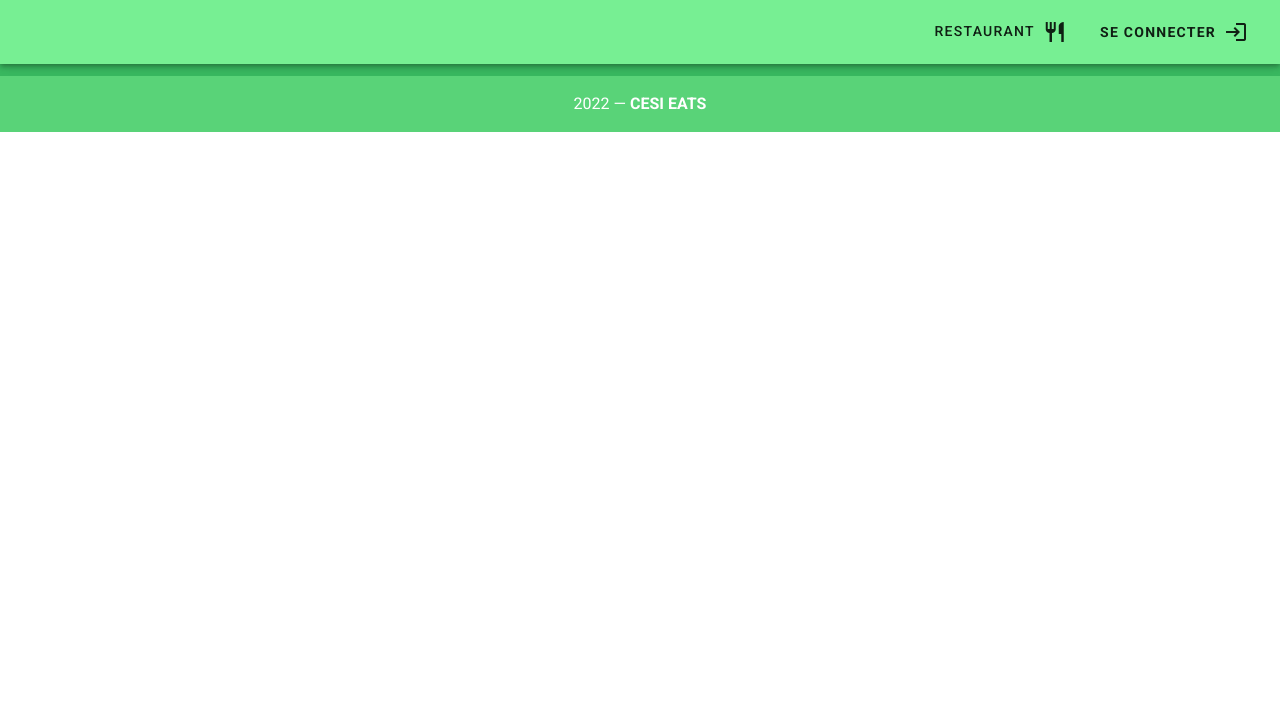
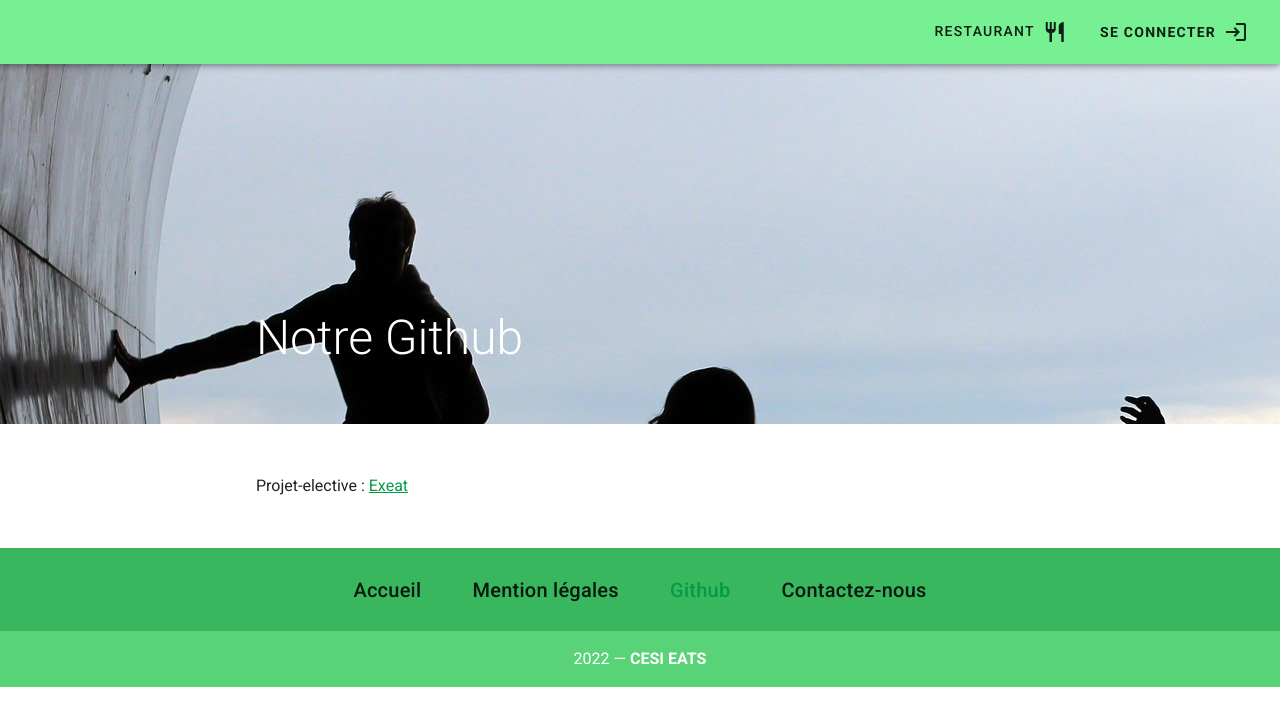
Before and after one commit to Projet-elective/front, a Vue app in the folder front-app/: page /dev in a window 1280 px wide. Shown: the top 726 px of the page. Built offline with nearby package versions, Linux system fonts and the light colour scheme.

Commit message:
dev comp and footer

```diff
--- /dev/null
+++ b/front-app/src/components/DevComponent.vue
@@ -0,0 +1,46 @@
+<style>
+.header-container {
+    width: 100%;
+    height: 400px;
+    display: flex;
+    align-items: end;
+    padding-left: 20%;
+    padding-bottom: 50px;
+}
+
+.header-title {
+    color: white;
+    font-size: 3em;
+    font-weight: 300;
+}
+
+.second-container {
+    margin-left: 20%;
+    margin-right: 25%;
+    padding-top: 50px;
+    padding-bottom: 50px;
+    display: flex;
+    align-items: center;
+}
+
+.second-container h2 {
+    margin-bottom: 25px;
+}
+</style>
+<template>
+    <div>
+        <div class="header-container">
+            <h1 class="header-title">Notre Github</h1>
+        </div>
+        <div class="second-container">
+            <div>
+               Projet-elective : <a href="https://github.com/Projet-elective">Exeat </a>
+            </div>
+        </div>
+    </div>
+</template>
+<script>
+    export default {
+        name: 'DevComp'
+    }
+</script>
--- a/front-app/src/components/FooterComponent.vue
+++ b/front-app/src/components/FooterComponent.vue
@@ -1,9 +1,10 @@
 <template>
   <v-footer id="footer" color="primary lighten-1" padless>
     <v-row justify="center" no-gutters>
-      <v-btn v-for="link in links" :key="link" color="white" text rounded class="my-2">
-        {{ link }}
-      </v-btn>
+      <router-link to="/" tag="button" class="title">Accueil</router-link>
+      <router-link to="/cgv" tag="button" class="title"> Mention légales </router-link>
+      <a href="https://github.com/Projet-elective" class="title">Github </a>
+      <router-link to="/contact" tag="button" class="title">Contactez-nous </router-link>
       <v-col class="primary lighten-2 py-4 text-center white--text" cols="12">
         {{ new Date().getFullYear() }} — <strong>CESI EATS</strong>
       </v-col>
@@ -12,9 +13,13 @@
 </template>
 <style>
 #footer {
-
   bottom: 0;
   width: 100%;
+}
+
+.title {
+  margin:2%;
+  text-decoration: none;
 }
 </style>
 
@@ -25,14 +30,5 @@ export default {
   components: {
 
   },
-  data: () => ({
-    links: [
-      'Accueil',
-      'Mention légales',
-      'Github',
-      'Contactez nous',
-    ],
-  }),
-
 }
 </script>
--- a/front-app/src/components/HeaderComponent.vue
+++ b/front-app/src/components/HeaderComponent.vue
@@ -137,7 +137,7 @@
 
         <template v-if="this.tokenRole == 'DEV'">
           <li>
-            <v-btn text :to="{ name: 'composant' }">
+            <v-btn text :to="{ name: 'dev' }">
               <div class="d-flex flex-column-reverse d-lg-block">
                 <span class="mr-2">Composant</span>
                 <v-icon>mdi-square-rounded-outline</v-icon>
--- a/front-app/src/router/index.js
+++ b/front-app/src/router/index.js
@@ -24,6 +24,7 @@ import editMenuView from '../views/editMenuView.vue'
 import MyProductsView from '../views/MyProductsView.vue'
 import MyMenusView from '../views/MyMenusView.vue'
 import logsView from '../views/logsView.vue'
+import DevView from '../views/DevView.vue'
 
 
 Vue.use(VueRouter)
@@ -146,7 +147,11 @@ const routes = [
     name: 'logs',
     component: logsView,
   },
-
+  {
+    path: '/dev',
+    name: 'dev',
+    component: DevView,
+  },
 
 ]
 
--- /dev/null
+++ b/front-app/src/views/DevView.vue
@@ -0,0 +1,14 @@
+<template>
+  <dev-comp/>
+</template>
+<script>
+
+import DevComp from '../components/DevComponent.vue'
+export default{
+    name:'DevView',
+
+    components: {
+      DevComp,
+    }
+}
+</script>
```
